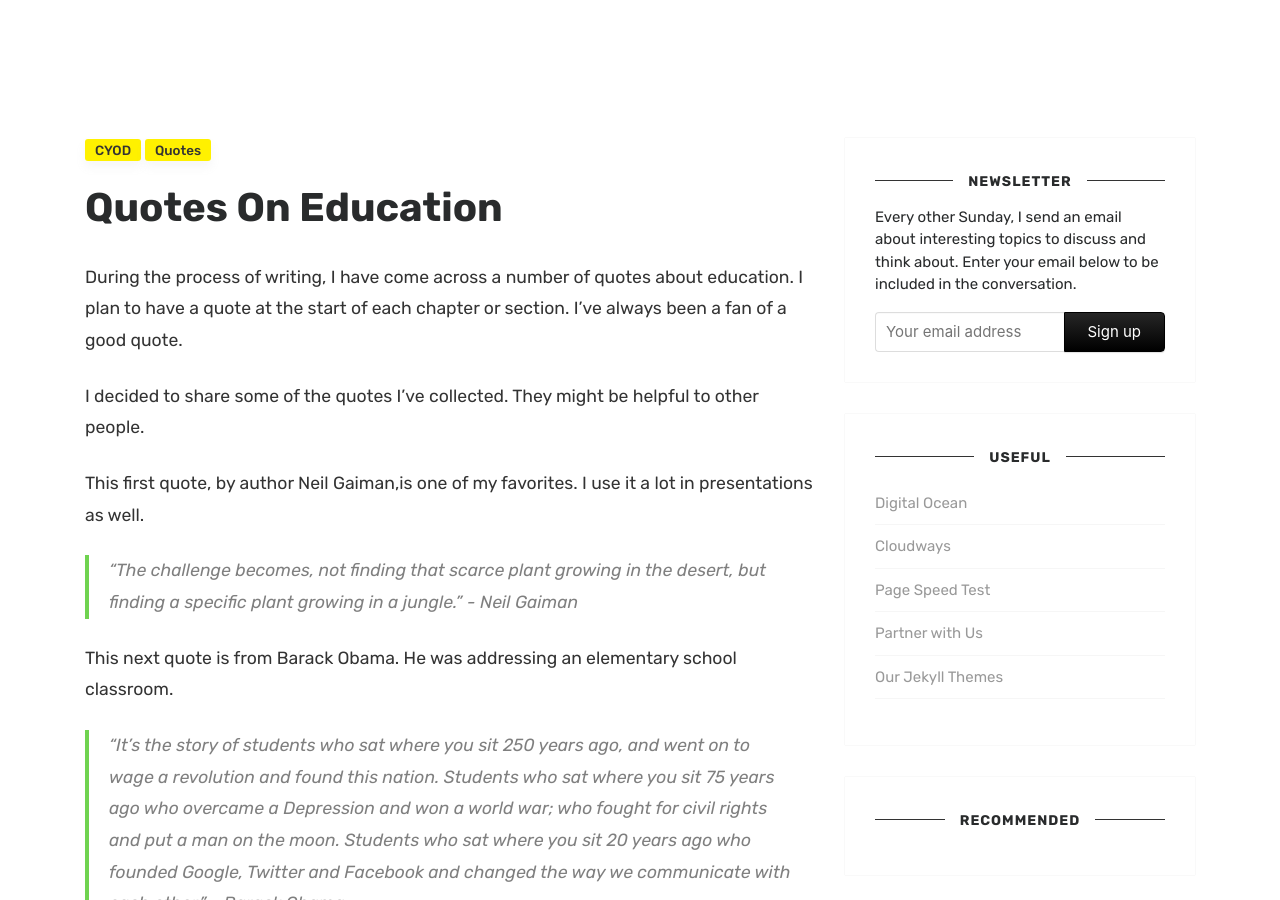
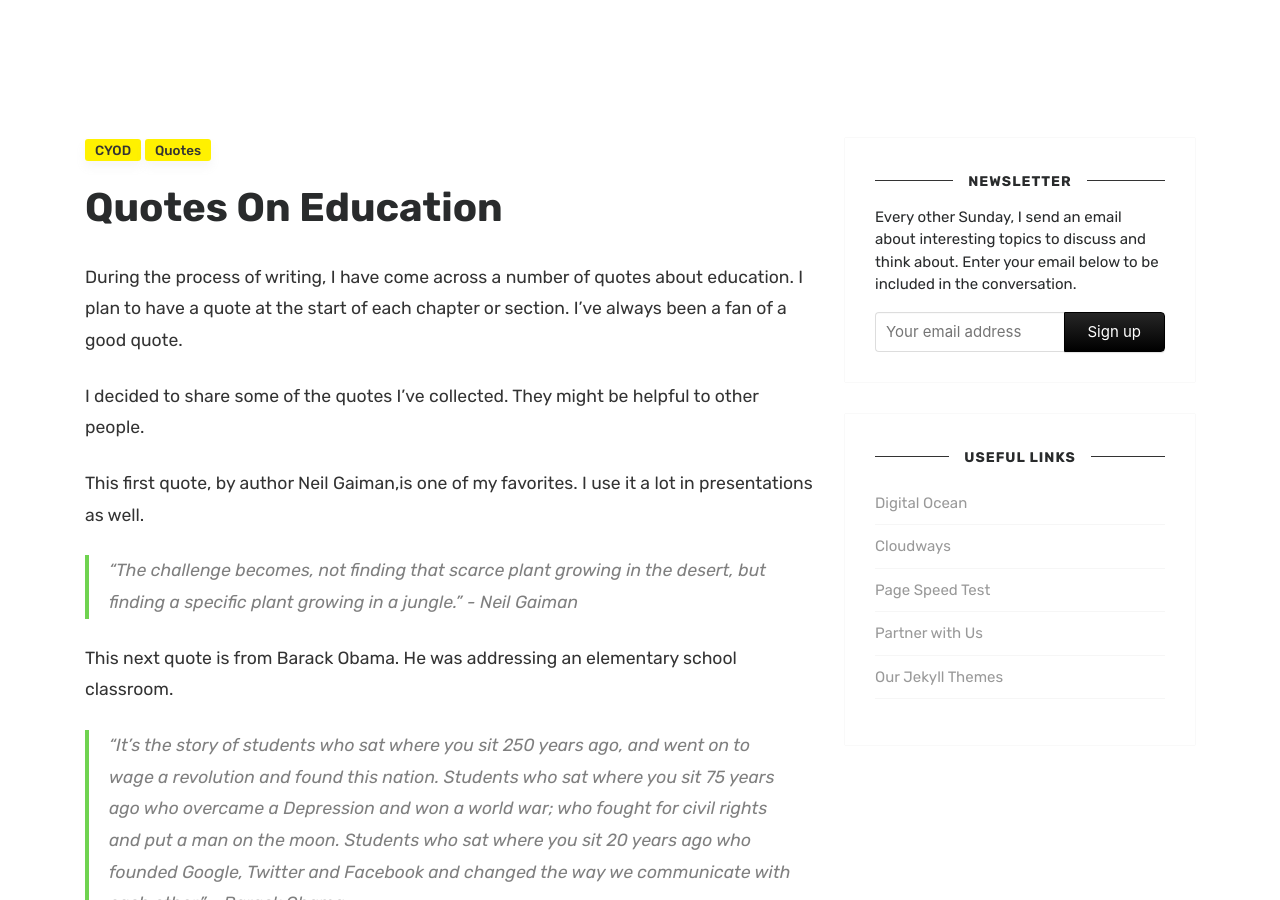
Before and after one commit to swoicik/book-cyod, a Jekyll site: the page built from _posts/2018-09-13-quotes-on-education.md, in a window 1280 px wide and 900 px high. Built offline with Jekyll 4.4.1, drawn with Linux system fonts in a browser that asks for light colours.

Commit message:
updated sidebar

```diff
--- a/_includes/sidebar.html
+++ b/_includes/sidebar.html
@@ -6,7 +6,7 @@
         </div>
 
         <div class="sidebar-section">
-            <h5><span>Useful</span></h5>
+            <h5><span>Useful Links</span></h5>
             <ul style="list-none;">
             <li><a target="_blank" href="https://m.do.co/c/84c9b45d0c47">Digital Ocean</a></li>
             <li><a target="blank" href="https://www.cloudways.com/en/pricing.php?id=153986&a_bid=005da123">Cloudways</a></li>
@@ -16,8 +16,5 @@
             </ul>
         </div>
 
-        <div class="sidebar-section">
-             <h5><span>Recommended</span></h5>
-        </div>
 
 </div>
```
